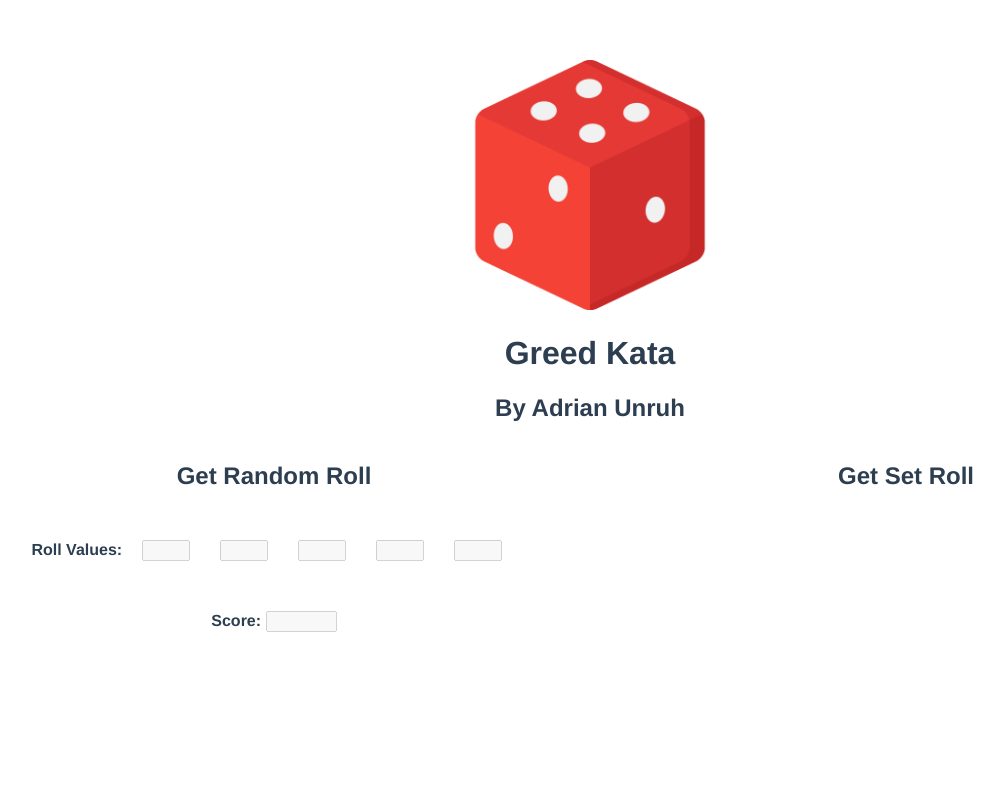
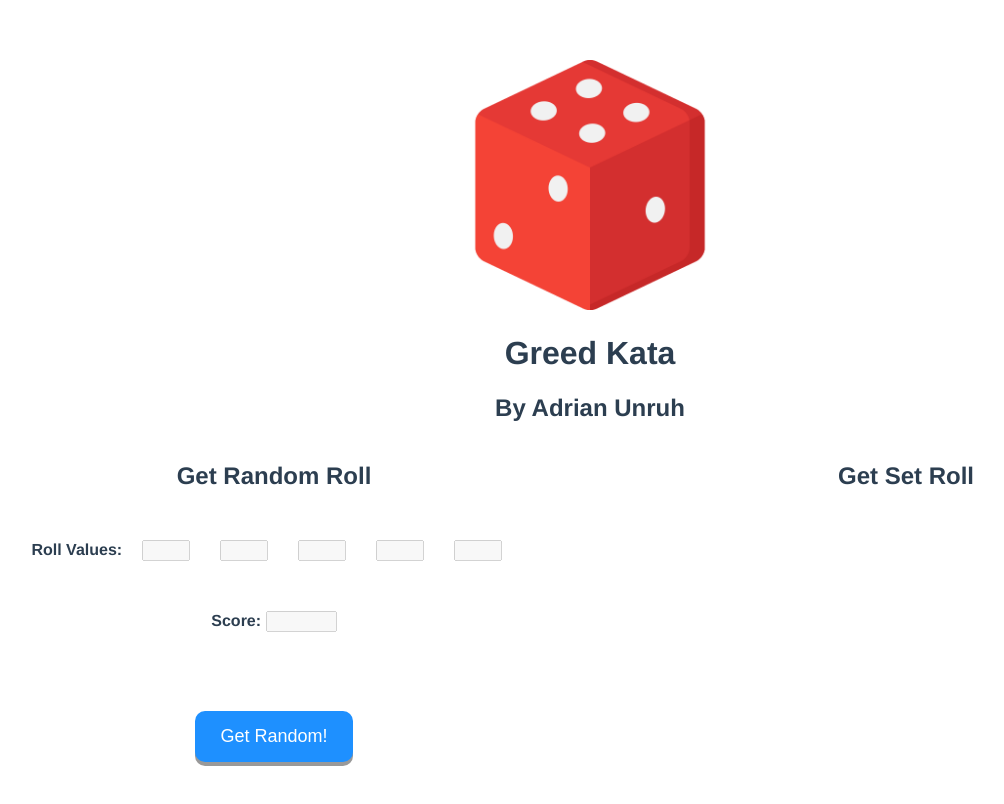
Before and after one commit to unruha/GreedKataClient, a Vue app: page / in a window 1280 px wide. Shown: the top 804 px of the page, without its empty margins (50-1054 px from the left). Built offline with nearby package versions, Linux system fonts and the light colour scheme.

Commit message:
added random roll button

```diff
--- a/src/components/RandomRoll.vue
+++ b/src/components/RandomRoll.vue
@@ -19,11 +19,14 @@
                 <input type="number" id="num5" name="num5" min="1" max="5" disabled>
             </label>
         </div>
-        <div>
+        <div class="scoreDiv">
             <label class="inputLabel">
                 <b>Score: </b>
                 <input class="score" type="number" id="score" name="score" disabled>
             </label>
+        </div>
+        <div class="buttonDiv">
+            <button class="randomButton">Get Random!</button>
         </div>
     </div>
 </template>
@@ -46,4 +49,29 @@
 .score {
     width: 10%;
 }
+.randomButton {
+    display: inline-block;
+    padding: 15px 25px;
+    font-size: 18px;
+    cursor: pointer;
+    text-align: center;
+    text-decoration: none;
+    outline: none;
+    color: #fff;
+    background-color: #1E90FF;
+    border: none;
+    border-radius: 10px;
+    box-shadow: 0 4px #999;
+}
+.randomButton:active {
+    background-color: #3e8e41;
+    box-shadow: 0 4px #666;
+    transform: translateY(2px);
+}
+.buttonDiv {
+    height: 200px;
+}
+.scoreDiv {
+    height: 100px;
+}
 </style>
```
